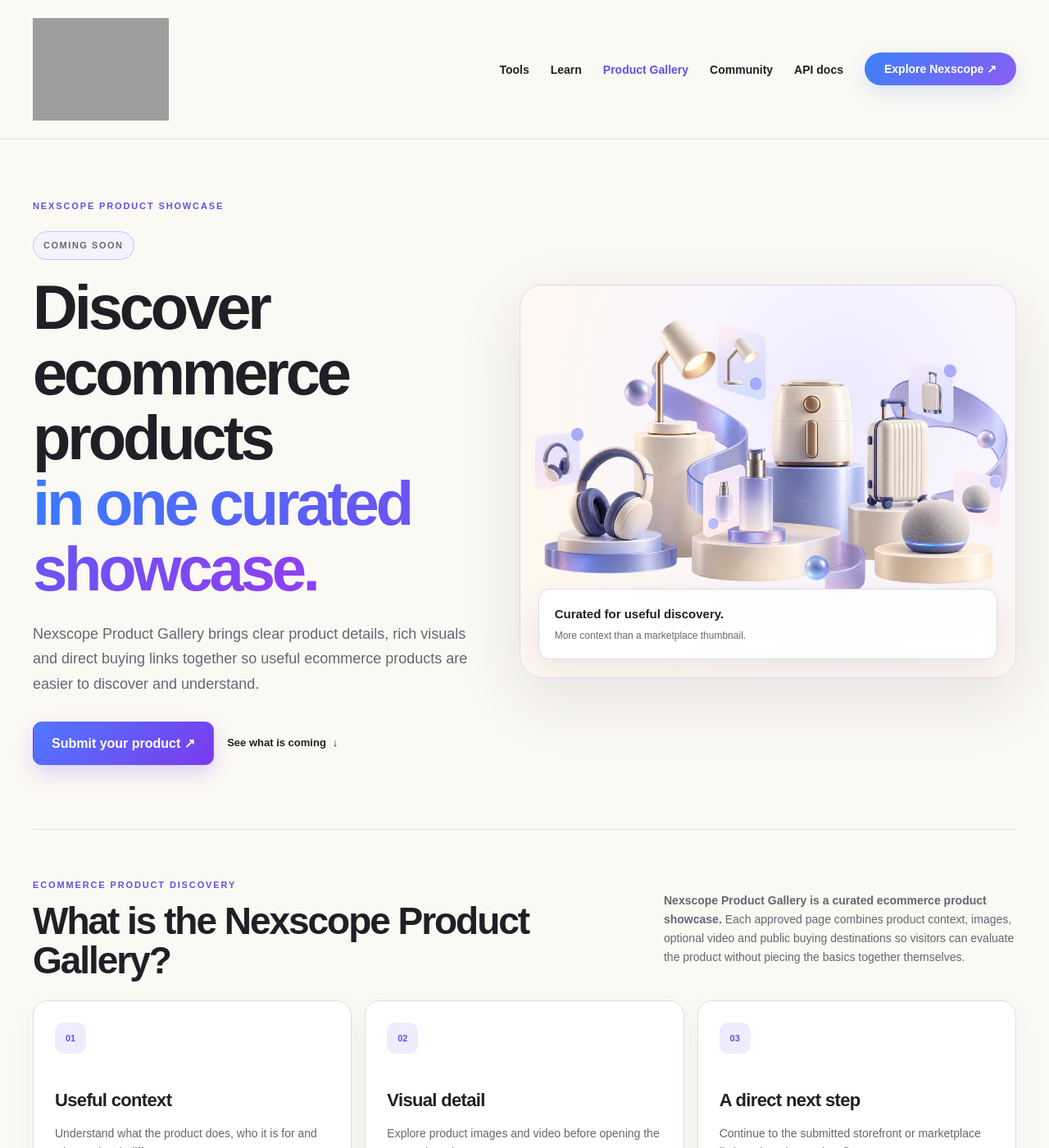
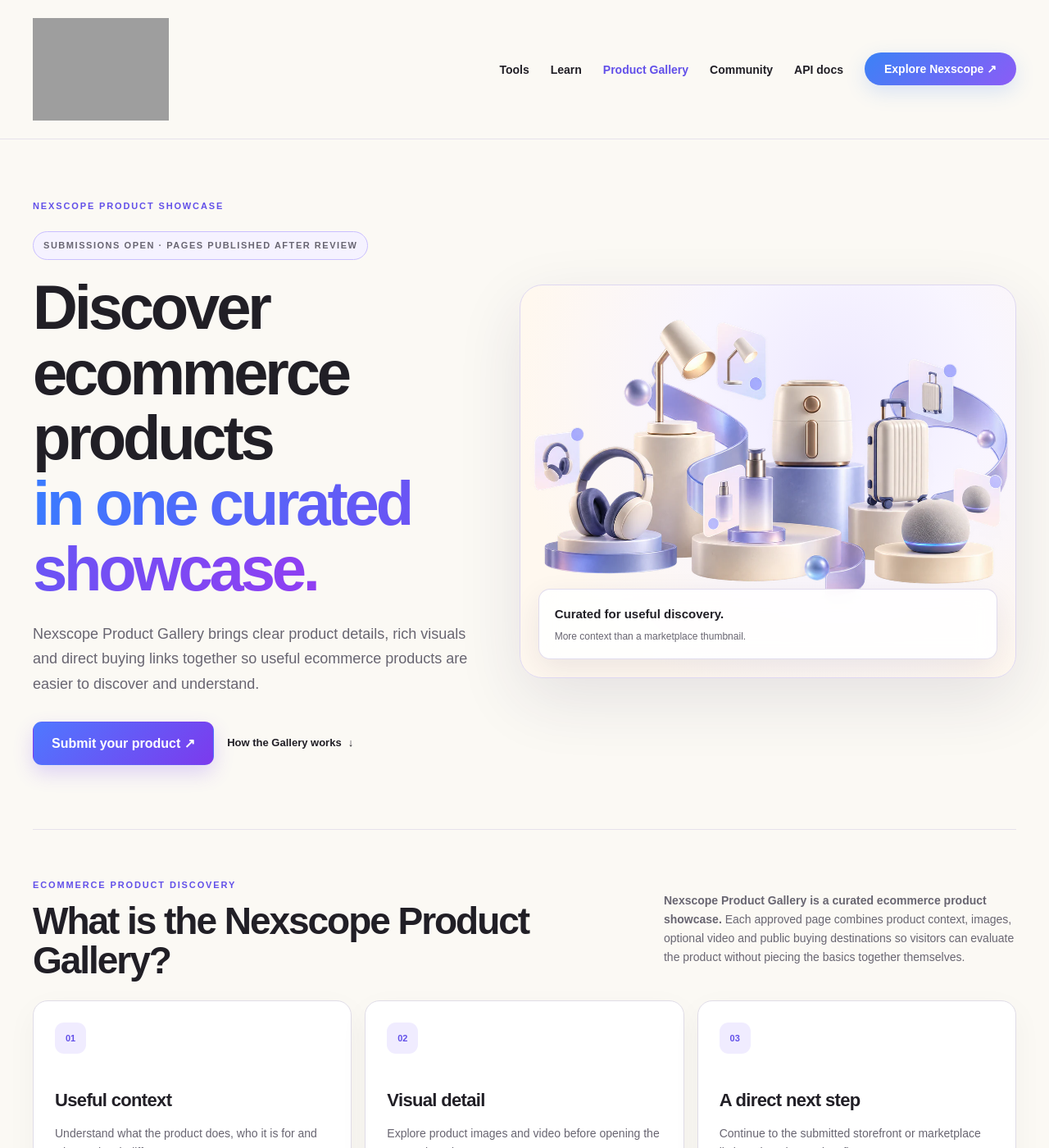
Before and after one commit to nexscope-ai/ecommerce-ai-tools, a Jekyll site: the page built from docs/product-showcase/index.md, in a window 1280 px wide and 1400 px high. Shown: the whole window at 82% size. Built offline with Jekyll 4.4.1, drawn with Linux system fonts in a browser that asks for light colours; nearby versions of some CDN libraries.

Commit message:
Clarify that Product Gallery submissions are open

```diff
--- a/docs/product-showcase/index.md
+++ b/docs/product-showcase/index.md
@@ -29,12 +29,12 @@
 <section class="showcase-hero" data-showcase-view>
   <div class="showcase-hero-copy">
     <span class="eyebrow">Nexscope product showcase</span>
-    <p class="showcase-status">COMING SOON</p>
+    <p class="showcase-status">SUBMISSIONS OPEN · PAGES PUBLISHED AFTER REVIEW</p>
     <h1>Discover ecommerce products<br><span>in one curated showcase.</span></h1>
     <p>Nexscope Product Gallery brings clear product details, rich visuals and direct buying links together so useful ecommerce products are easier to discover and understand.</p>
     <div class="showcase-actions">
       <a class="showcase-primary" href="{{ '/product-showcase/submit/' | relative_url }}">Submit your product ↗</a>
-      <a class="showcase-quiet-link" href="#showcase-preview">See what is coming <span aria-hidden="true">↓</span></a>
+      <a class="showcase-quiet-link" href="#showcase-preview">How the Gallery works <span aria-hidden="true">↓</span></a>
     </div>
   </div>
   <figure class="showcase-hero-art">
```
